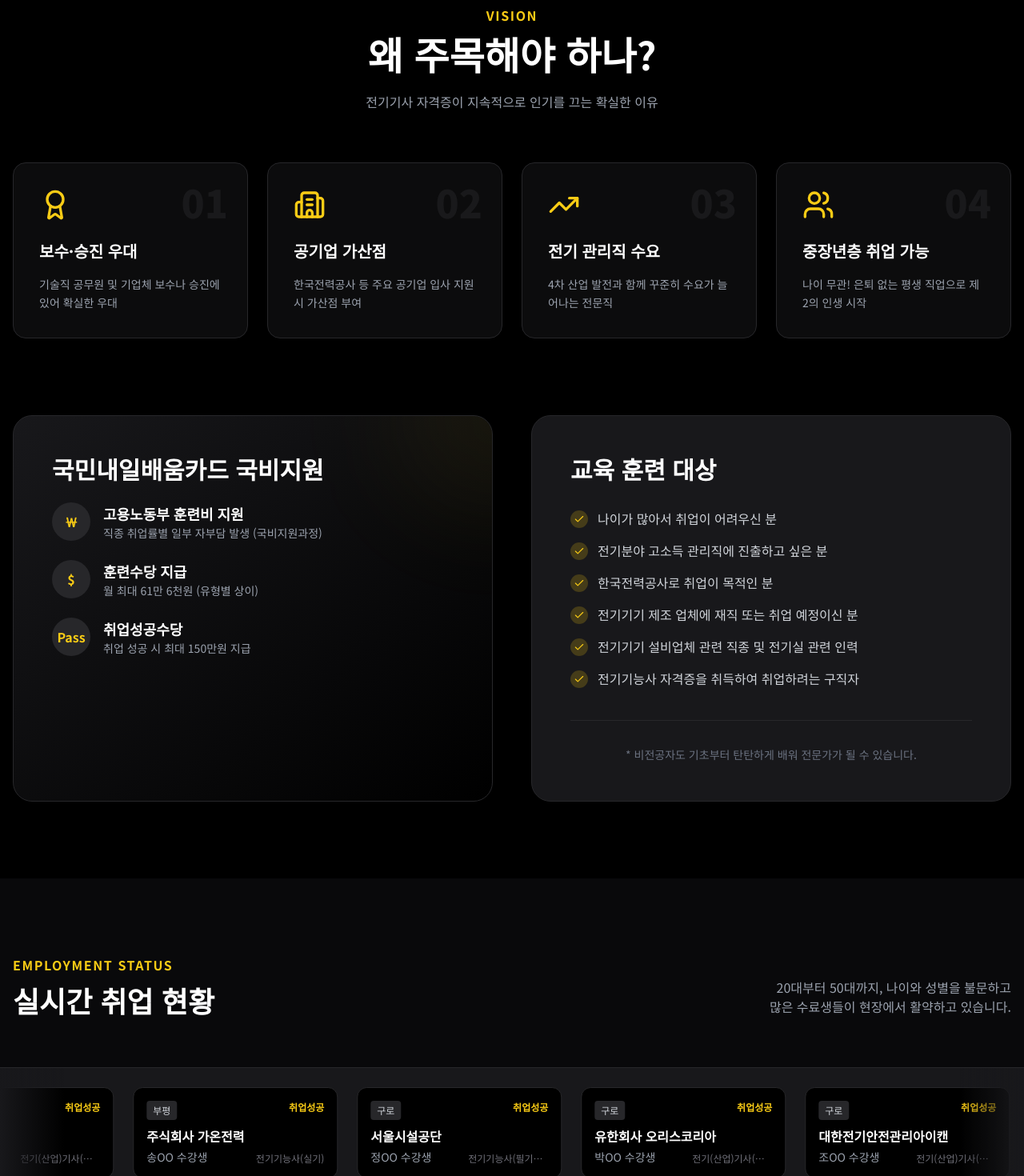
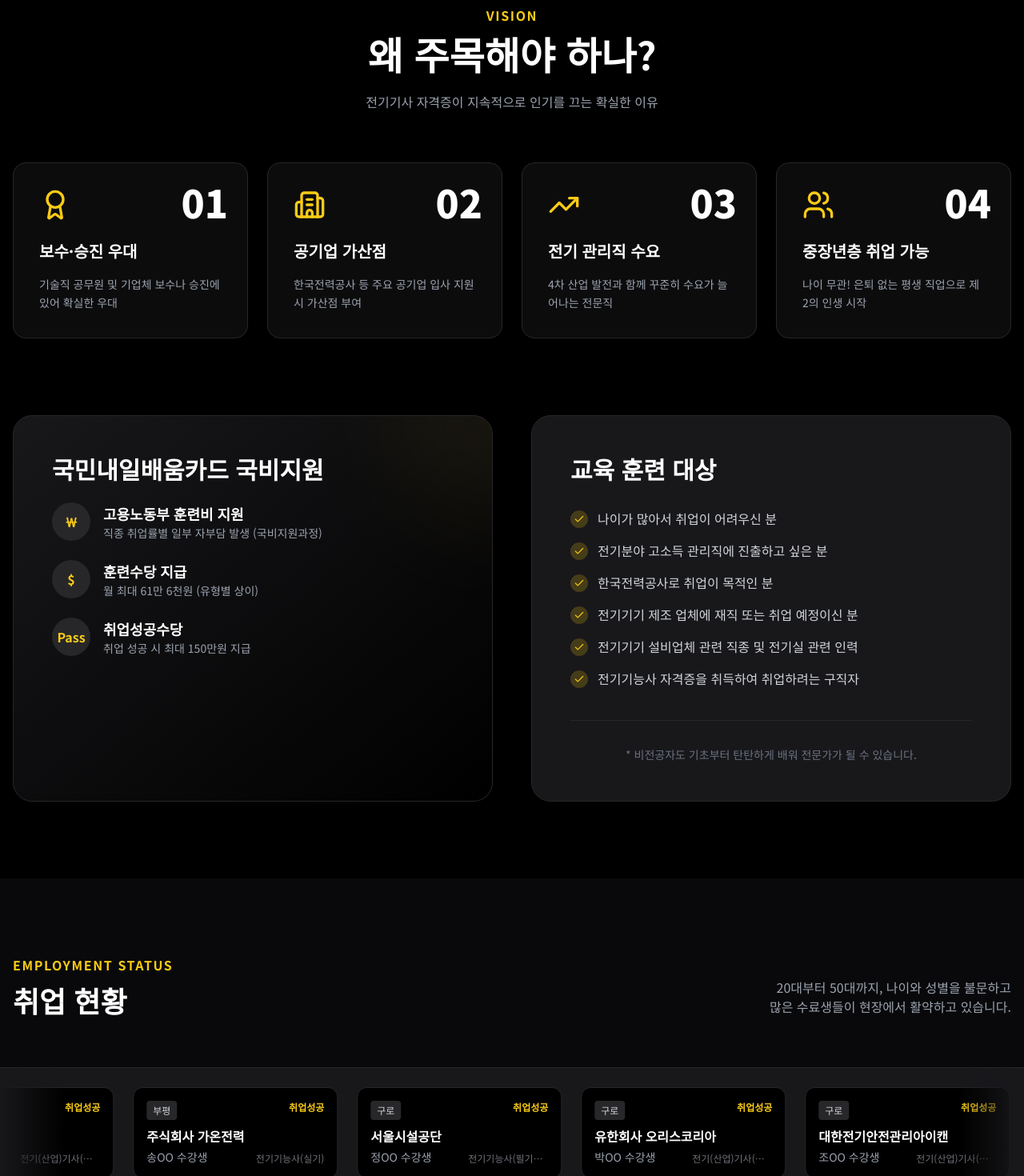
Before and after one commit to dvdkkk/electricity_eduwill, a React (Vite) app: page / in a window 1280 px wide. Shown: the part 3257-4727 px from the top of the page at 80% size. Built offline with nearby package versions, Linux system fonts and the light colour scheme.

Commit message:
fix: Improve section text contrast and readability
Adjusted the styling of key numbers in the Vision section to ensure better contrast and visibility. Also, streamlined the heading in the Employment section for conciseness.

```diff
--- a/components/EmploymentSection.tsx
+++ b/components/EmploymentSection.tsx
@@ -12,7 +12,7 @@ export const EmploymentSection: React.FC = () => {
         <div className="flex flex-col md:flex-row md:items-end justify-between gap-6 mb-12">
             <div>
                 <h2 className="text-yellow-400 font-bold tracking-widest uppercase mb-3">Employment Status</h2>
-                <h3 className="text-4xl font-bold text-white">실시간 취업 현황</h3>
+                <h3 className="text-4xl font-bold text-white">취업 현황</h3>
             </div>
             <p className="text-gray-400 text-right md:max-w-md">
                 20대부터 50대까지, 나이와 성별을 불문하고<br/> 많은 수료생들이 현장에서 활약하고 있습니다.
--- a/components/VisionSection.tsx
+++ b/components/VisionSection.tsx
@@ -46,7 +46,7 @@ export const VisionSection: React.FC = () => {
             ].map((item, idx) => (
               <div key={idx} className="bg-zinc-900/50 p-8 rounded-2xl border border-zinc-800 hover:border-yellow-400/50 transition-colors group relative overflow-hidden">
                 <div className="text-yellow-400 mb-6 group-hover:scale-110 transition-transform duration-300">{item.icon}</div>
-                <div className="text-5xl font-black text-zinc-800 absolute top-6 right-6 select-none opacity-50">{item.num}</div>
+                <div className="text-5xl font-black text-white absolute top-6 right-6 select-none">{item.num}</div>
                 <h4 className="text-xl font-bold text-white mb-4 relative z-10">{item.title}</h4>
                 <p className="text-gray-400 relative z-10 text-sm leading-relaxed">{item.desc}</p>
               </div>
```
